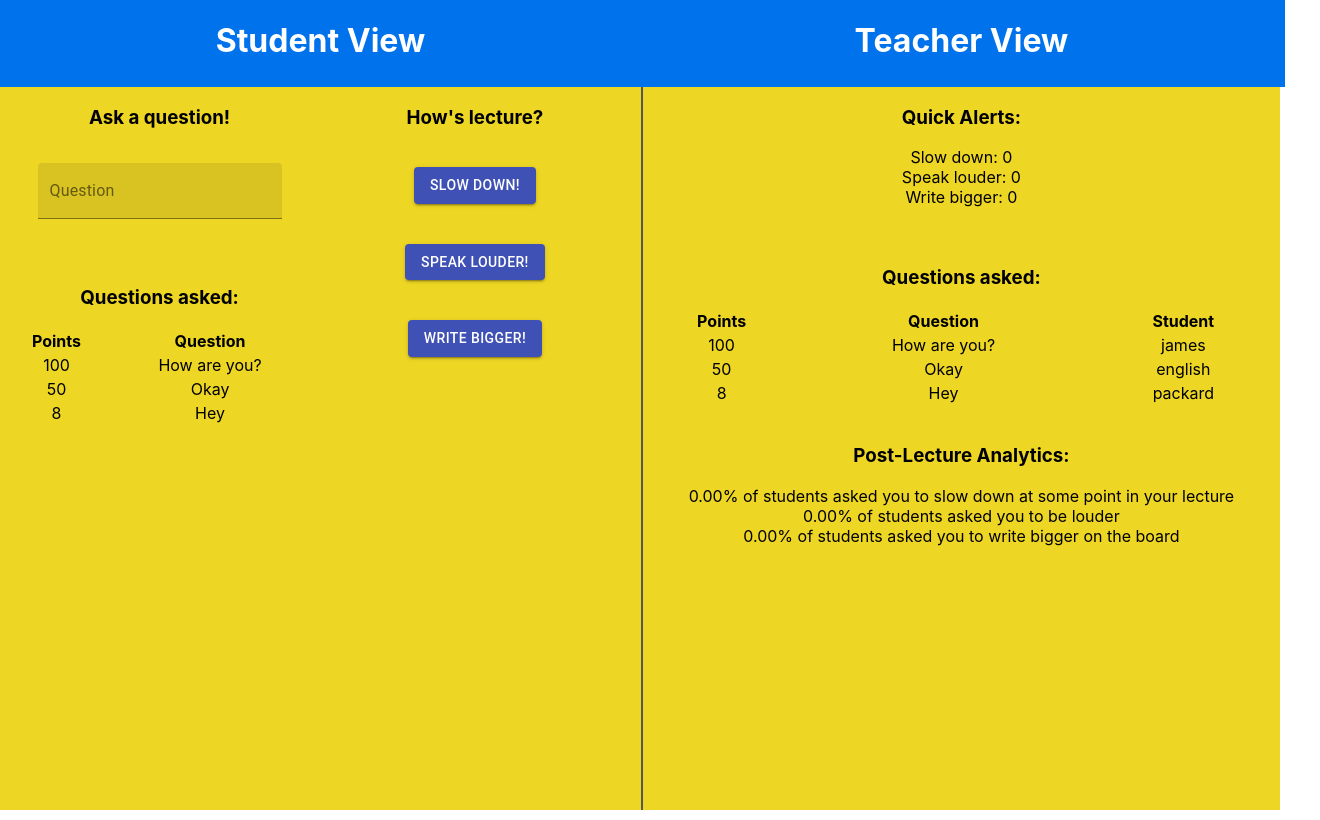
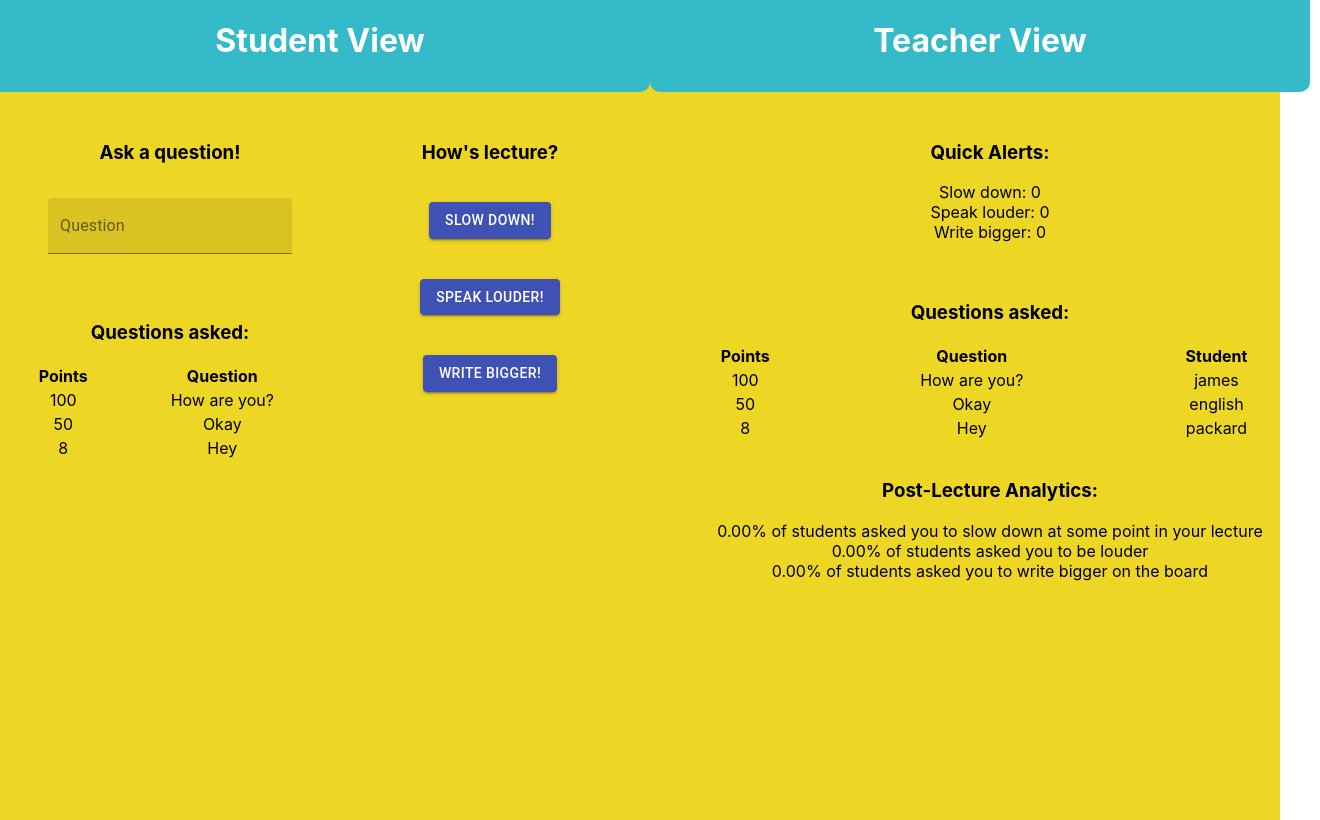
Before and after one commit to spayra1/LectureSense, a React (Create React App) app: page / in a window 1280 px wide. Shown: the whole page, 1320 px wide, since content can reach past the window. Built offline with nearby package versions, Linux system fonts and the light colour scheme.

Commit message:
formatted top bar

```diff
--- a/src/App.css
+++ b/src/App.css
@@ -26,14 +26,18 @@
 }
 
 .student-section, .teacher-section {
-  flex-grow: 1;
-  min-width: 49%;
-  padding: 5px;
+  flex-grow: 0;
+  min-width: 50%;
+  padding: 10px;
   height: 100vh;
 }
 
 .student-section {
-  border-right: 2px solid rgb(87, 87, 87);
+  border-right: 0px solid rgb(87, 87, 87);
+}
+
+.teacher-section {
+  border-left: 0px solid rgb(87, 87, 87);
 }
 
 .row {
@@ -46,15 +50,18 @@
 
 .bar {
   color: white;
-  background-color: rgb(0, 114, 235);
-  margin: -10px;
-  margin-bottom: 0px;
-  padding: 5px;
+  width: 100%;
+  background-color: #34bac8;
+  margin: -20px;
+  margin-bottom: 30px;
+  padding: 10px;
+  border-bottom-left-radius: 10px;
+  border-bottom-right-radius: 10px;
 }
 
 .col {
   flex-grow: 1;
-  min-width: 49%;
+  min-width: 50%;
   display: flex;
   flex-direction: column;
   height: 40%;
--- a/src/components/QuestionForm.js
+++ b/src/components/QuestionForm.js
@@ -19,6 +19,7 @@ class QuestionForm extends React.Component {
         // alert('A question was submitted: ' + this.state.value);
         event.preventDefault();
         this.props.changeQ(this.state.value);
+        this.setState({value: ''});
     }
 
     render() {
--- a/src/components/TeacherQuestions.js
+++ b/src/components/TeacherQuestions.js
@@ -21,7 +21,7 @@ const TeacherQuestions = ({q}) => {
 
     return (
     <div style={{backgroundColor: '', height: '100%'}}>
-        <h3>Questions asked:</h3>
+        <h3>Questions asked: </h3>
         <table className="questions-table">
             <tr>
                 <th>Points</th>
```
